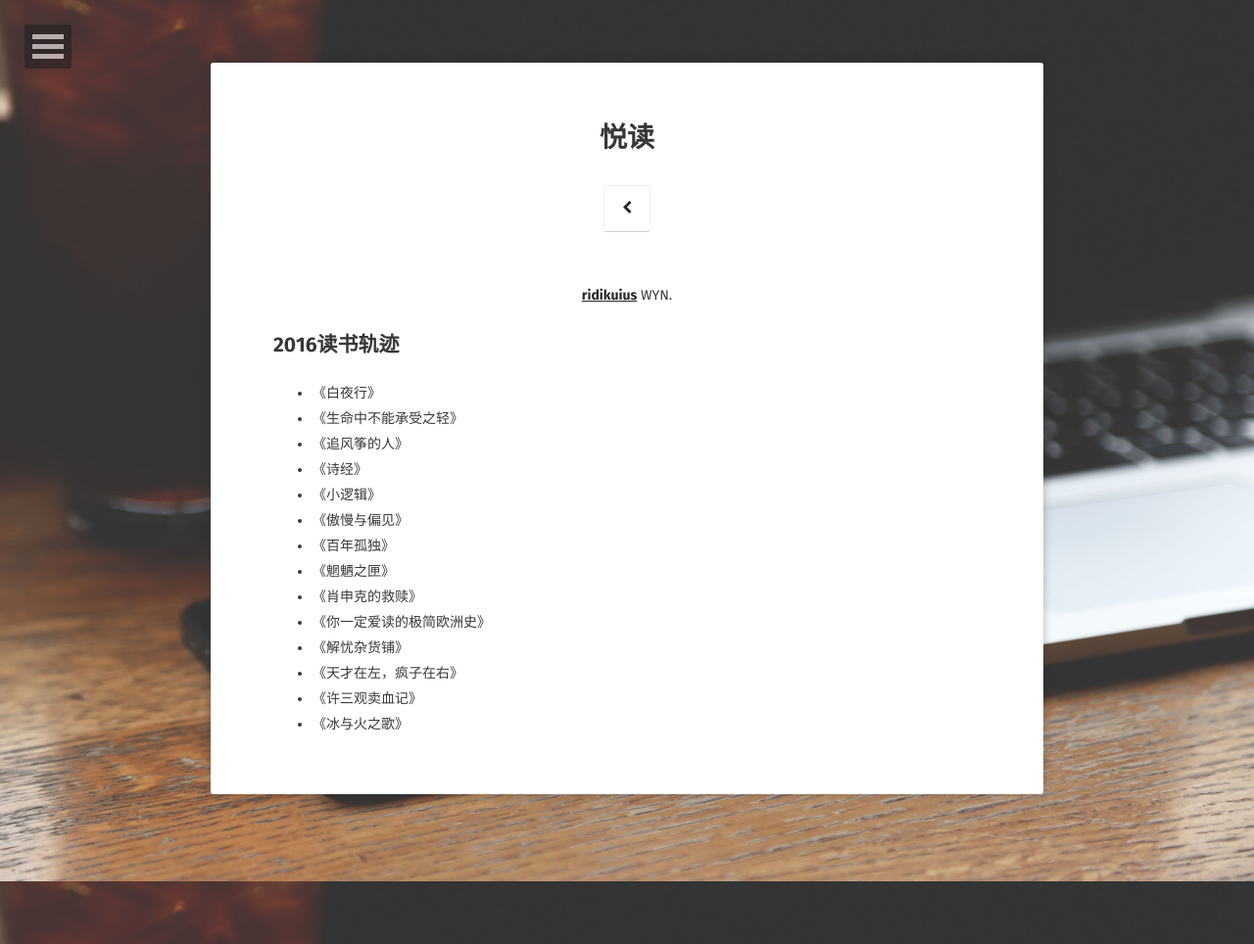
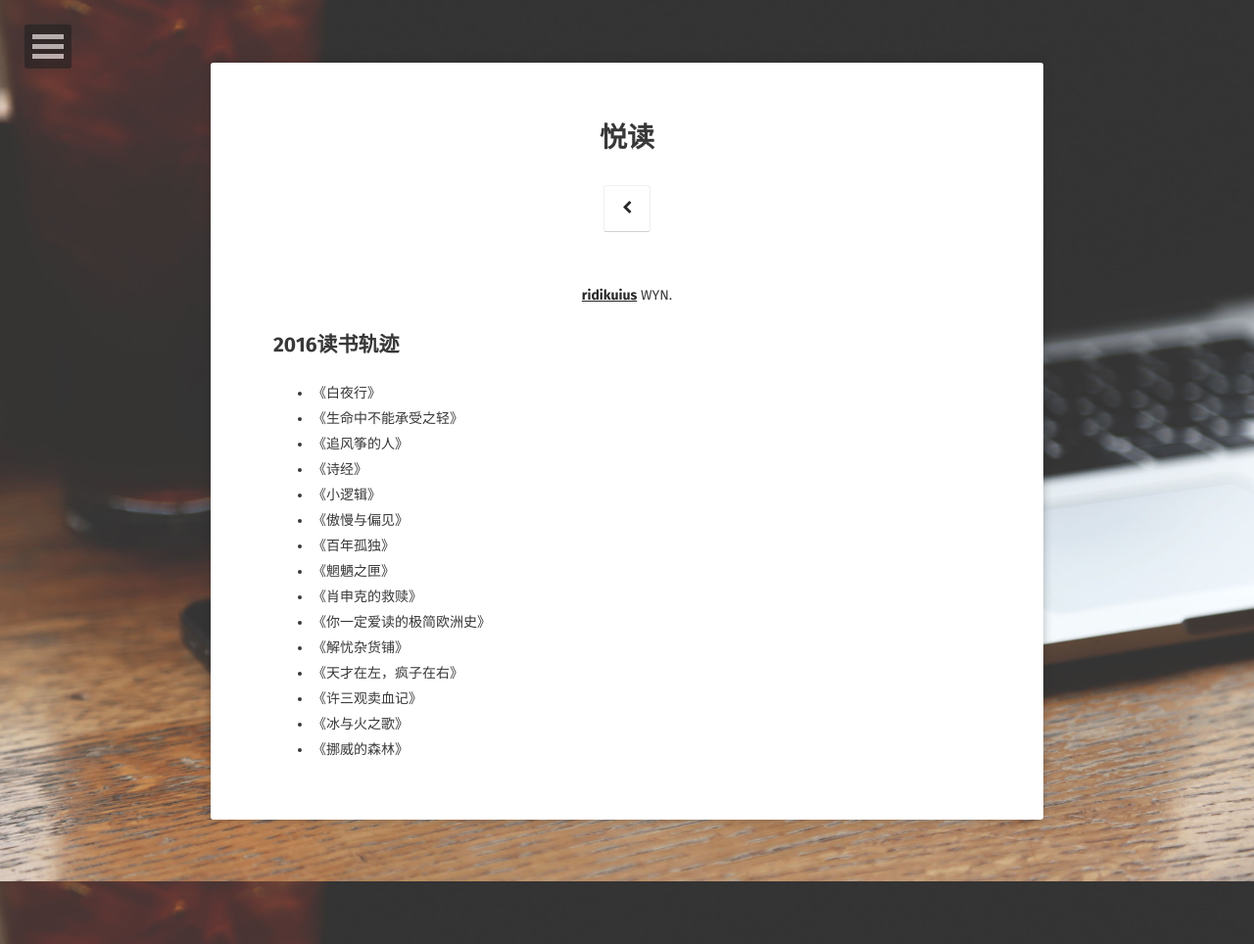
Before and after one commit to ridikuius/ridikuius.github.io, a Jekyll site: the page built from about/index.md, in a window 1280 px wide. Shown: the whole page at 98% size. Built offline with Jekyll 4.4.1, drawn with Linux system fonts in a browser that asks for light colours; some web fonts are replaced.

Commit message:
Update index.md

```diff
--- a/about/index.md
+++ b/about/index.md
@@ -23,3 +23,4 @@ comments: false
 * 《天才在左，疯子在右》
 * 《许三观卖血记》
 * 《冰与火之歌》
+* 《挪威的森林》
```
